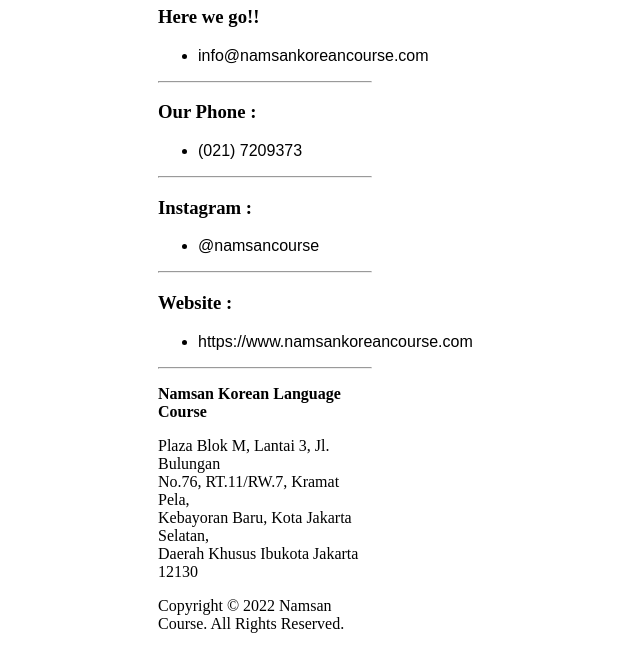
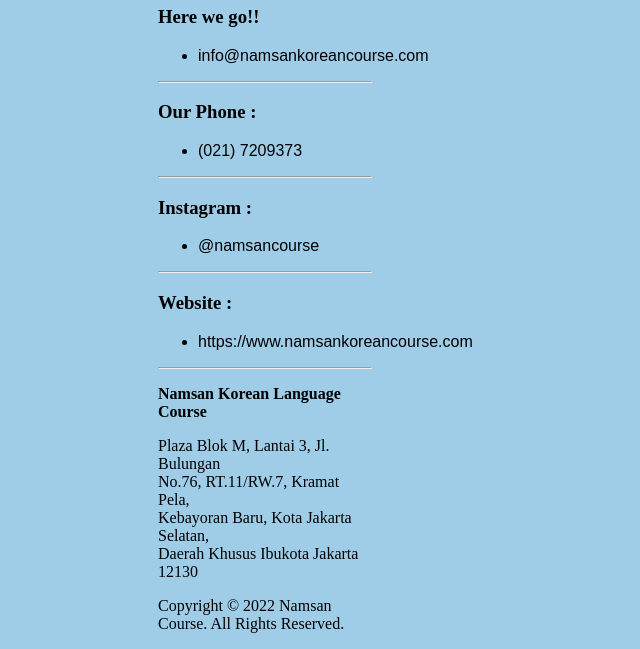
Before and after one commit to indahtrmh/indahtrmh.github.io, a plain HTML site: page kontak.html in a window 1280 px wide. Shown: the part 151-800 px from the top of the page, without its empty margins (0-640 px from the left). Drawn offline with Linux system fonts and the light colour scheme.

Commit message:
Update kontak.html

```diff
--- a/kontak.html
+++ b/kontak.html
@@ -4,7 +4,7 @@
 	<meta charset="utf-8">
 	<meta name="viewport" content="width=device-width, initial-scale=1">
 	<title>Our Contact</title>
-	<link rel="icon" type="images/x-icon" href="images/myy.jfif">
+	<link rel="icon" type="images/x-icon" href="myy.jfif">
 
 <style>
 	h1{
@@ -23,7 +23,7 @@
 </style>
 </head>
 
-<body style="background-image: url(images/bgn.jpg); background-attachment: fixed; background-size: cover;">
+<body style="background-image: url(bgn.jpg); background-attachment: fixed; background-size: cover;">
 	<h1>Informasi Kontak Kami</h1>
 		<h3>Here we go!!</h3>
 			<ul>
```
